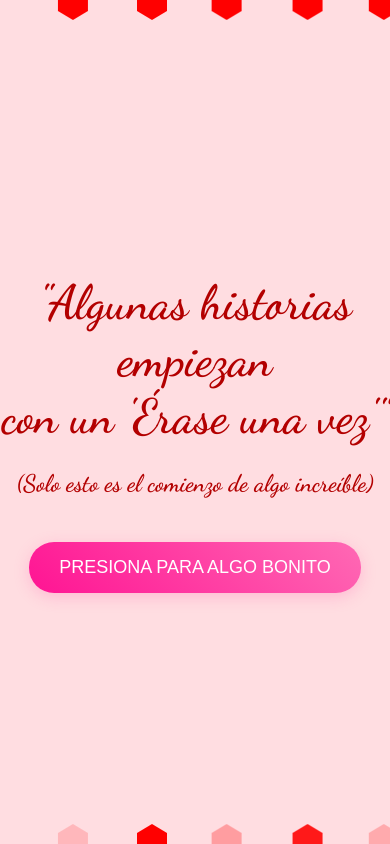
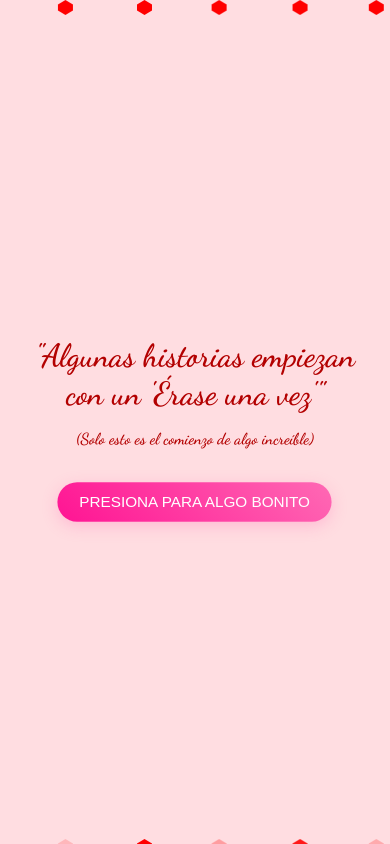
Before and after one commit to Yae1Ram0s/Carta, a plain HTML site: page index.html in a window 390 px wide. Drawn offline with Linux system fonts and the light colour scheme.

Commit message:
Update carta.css

```diff
--- a/carta.css
+++ b/carta.css
@@ -31,8 +31,6 @@ p {
     font-size: 1.5rem;
 }
 
-
-
 /* Contenedor de corazones */
 .hearts-container {
     position: absolute;
@@ -44,6 +42,7 @@ p {
     overflow: hidden;
 }
 
+/* Estilo del botón */
 .fancy-button {
     display: inline-block;
     padding: 15px 30px;
@@ -58,17 +57,40 @@ p {
     overflow: hidden;
     margin-top: 20px;
     font-family: Arial, sans-serif;
+    border: none;
+    cursor: pointer;
 }
 
-.fancy-button:hover {
-    transform: translateY(-3px);
-    box-shadow: 0 8px 20px rgba(255, 105, 180, 0.4);
+/* Efecto de brillo */
+.fancy-button::before {
+    content: "";
+    position: absolute;
+    top: 50%;
+    left: 50%;
+    width: 300%;
+    height: 300%;
+    background: radial-gradient(circle, rgba(255, 255, 255, 0.3) 10%, rgba(255, 255, 255, 0) 70%);
+    transition: opacity 0.3s ease, transform 0.3s ease;
+    transform: translate(-50%, -50%) scale(0);
+    opacity: 0;
 }
 
-.fancy-button:active {
-    transform: translateY(2px);
+.fancy-button:hover::before {
+    transform: translate(-50%, -50%) scale(1);
+    opacity: 1;
 }
 
+/* Efecto de rebote */
+.fancy-button:active {
+    animation: bounce 0.3s ease;
+}
+
+/* Vibración sutil */
+@keyframes bounce {
+    0% { transform: scale(1); }
+    50% { transform: scale(1.05); }
+    100% { transform: scale(1); }
+}
 
 /* Estilo de los corazones */
 .heart {
@@ -86,28 +108,66 @@ p {
     100% { transform: translateY(-10vh) scale(1); opacity: 0; }
 }
 
-/* Animación de bajada (corazones desde arriba) */
-@keyframes floatDown {
-    0% { transform: translateY(-10vh) scale(1); opacity: 1; }
-    100% { transform: translateY(100vh) scale(0.5); opacity: 0; }
-}
-
 /* Movimiento lateral */
 @keyframes moveSide {
     0% { transform: translateX(0); }
     100% { transform: translateX(20px); }
 }
 
-/* Corazones que suben desde abajo */
+/* Corazones que suben */
 .heart.bottom {
     bottom: -10px;
     animation: floatUp 5s linear infinite, moveSide 3s ease-in-out infinite alternate;
 }
 
-/* Corazones que bajan desde arriba */
-.heart.top {
-    top: -10px;
+/* Ajustes para móviles */
+@media (max-width: 768px) {
+    h1 {
+        font-size: 2.5rem;
+    }
 
+    p {
+        font-size: 1.2rem;
+    }
+
+    .fancy-button {
+        padding: 12px 25px;
+        font-size: 16px;
+    }
+
+    .heart {
+        width: 20px;
+        height: 20px;
+    }
+}
+
+/* Animaciones especiales para celulares */
+@media (max-width: 480px) {
+    h1 {
+        font-size: 2rem;
+    }
+
+    p {
+        font-size: 1rem;
+    }
+
+    .fancy-button {
+        padding: 10px 20px;
+        font-size: 14px;
+        animation: pulse 1.5s infinite;
+    }
+
+    .heart {
+        width: 15px;
+        height: 15px;
+    }
+}
+
+/* Efecto de pulsación en móviles */
+@keyframes pulse {
+    0% { transform: scale(1); }
+    50% { transform: scale(1.1); }
+    100% { transform: scale(1); }
 }
 
 /* Distribución aleatoria */
```
